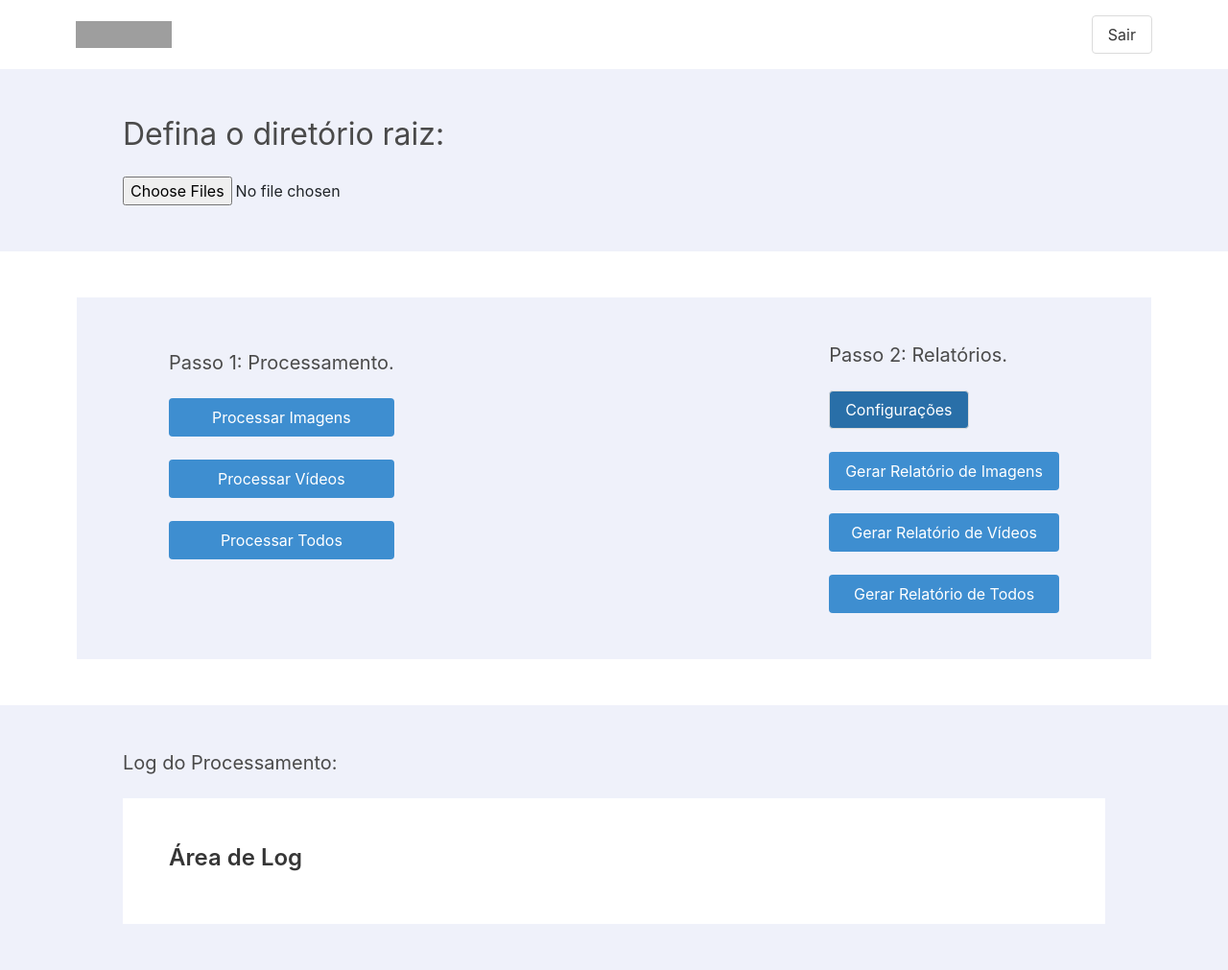
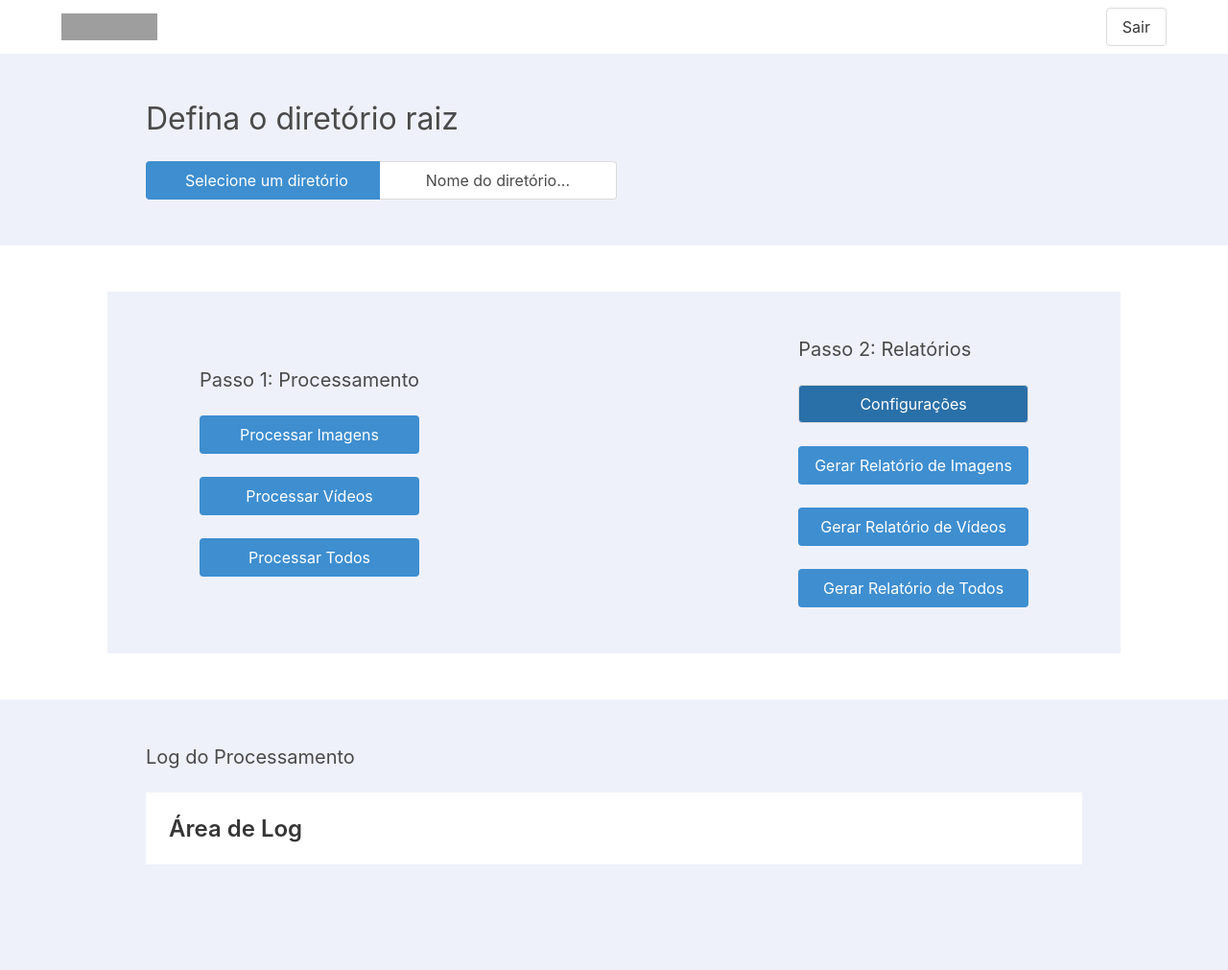
Before and after one commit to gabrimartinsj/app_flask, a Flask app: page / in a window 1280 px wide. Shown: the whole page at 96% size. After the commit the page ends 901 px from the top, so only its background shows below. Run offline with Flask 2, Linux system fonts and the light colour scheme; some libraries are stand-ins or nearby versions; grey boxes are pictures that could not be loaded.

Commit message:
Beta 1.3.2: Layout home atualizado #3. Beta 1.4: Tela para modal adicionada.

```diff
--- a/main.py
+++ b/main.py
@@ -2,29 +2,19 @@ from flask import Flask, request, render_template # Importa a biblioteca
 
 app = Flask(__name__) # Inicializa a aplicação
 
-@app.route('/') # Cria uma rota
+@app.route('/', methods=['GET', 'POST'])
+def main():
+    return render_template("index.html")
 
-def main():
-    resultado = None
-    media = None
-
-    primeira = request.args.get('primeira')
-    segunda = request.args.get('segunda')
-
-    if primeira and segunda:
-        primeira = float(primeira)
-        segunda = float(segunda)
-
-        media = (primeira + segunda) / 2
-
-        if media >= 7:
-            resultado = "Aprovado!"
-        elif media >= 4:
-            resultado = 'Recuperação.'
-        else:
-            resultado = "Reprovado."
-
-    return render_template('index.html', media = media, resultado = resultado)
+@app.route('/run', methods=['GET', 'POST'])
+def run():
+    if request.method == 'POST':
+        if request.form['pass_value'] == 'Test':
+            value ='Test just for fools and horses!'
+            return render_template_string('''{{ value }}<br>''')
+        elif request.form['pass_value'] == 'Test2':
+            value ='Test2'
+            return render_template_string('''{{ value }}<br>''')
 
 if __name__ == '__main__':
     app.run(debug=True) # Executa a aplicação
--- a/templates/index.html
+++ b/templates/index.html
@@ -7,7 +7,6 @@
         <title>MPMG - M08</title>
 
         <link rel="stylesheet" href="https://cdn.jsdelivr.net/npm/bulma@0.9.0/css/bulma.min.css">
-    <link rel="stylesheet" href="https://stackpath.bootstrapcdn.com/bootstrap/4.3.1/css/bootstrap.min.css" integrity="sha384-ggOyR0iXCbMQv3Xipma34MD+dH/1fQ784/j6cY/iJTQUOhcWr7x9JvoRxT2MZw1T" crossorigin="anonymous">
         <link rel="stylesheet" type="text/css" href="https://cdnjs.cloudflare.com/ajax/libs/jstree/3.2.1/themes/default/style.min.css">
     </head>
 
@@ -17,11 +16,6 @@
                 <div class="navbar-brand">
                     <a class="navbar-item" href="#">
                         <img src="https:///upload.wikimedia.org/wikipedia/commons/9/92/Logo_mpmg.png" alt="MPMG" width="100">
-                  </a>
-                  <a class="navbar-burger" role="button" aria-label="menu" aria-expanded="false">
-                      <span aria-hidden="true"></span>
-                      <span aria-hidden="true"></span>
-                      <span aria-hidden="true"></span>
                     </a>
                 </div>
 
@@ -39,64 +33,30 @@
 
         <section class="section has-background-link-light">
             <div class="container is-fluid">
-            <nav class="level">
+                <nav class="level pl-6 pr-6">
                     <div class="columns">
                         <div class="column ml-5">
-                        <h3 class="subtitle is-3">Defina o diretório raiz:</h3>
-                        <input id="input-folder" name="input-folder" type="file" class="file" data-show-preview="false" multiple webkitdirectory accept="image/*">
+                            <h3 class="subtitle is-3">Defina o diretório raiz</h3>
 
-                        <div id="errorBlock" class="help-block"></div>
-                        <script>
-                            $(document).on('ready', function() {
-                                $("#input-folder").fileinput({
-                                    browseLabel: 'Select Folder...',
-                                    previewFileIcon: '<i class="fa fa-file"></i>',
-                                    allowedPreviewTypes: null, // set to empty, null or false to disable preview for all types
-                                    previewFileIconSettings: {
-                                        'doc': '<i class="fa fa-file-word-o text-primary"></i>',
-                                        'xls': '<i class="fa fa-file-excel-o text-success"></i>',
-                                        'ppt': '<i class="fa fa-file-powerpoint-o text-danger"></i>',
-                                        'jpg': '<i class="fa fa-file-photo-o text-warning"></i>',
-                                        'pdf': '<i class="fa fa-file-pdf-o text-danger"></i>',
-                                        'zip': '<i class="fa fa-file-archive-o text-muted"></i>',
-                                        'htm': '<i class="fa fa-file-code-o text-info"></i>',
-                                        'txt': '<i class="fa fa-file-text-o text-info"></i>',
-                                        'mov': '<i class="fa fa-file-movie-o text-warning"></i>',
-                                        'mp3': '<i class="fa fa-file-audio-o text-warning"></i>',
-                                    },
+                            <div class="file is-info has-name">
+                                <label class="file-label">
+                                    <input class="file-input" type="file" name="resume" id="input-folder" name="input-folder" data-show-preview="false" multiple webkitdirectory accept="image/*">
 
-                                    previewFileExtSettings: {
-                                        'doc': function(ext) {
-                                            return ext.match(/(doc|docx)$/i);
-                                        },
-                                        'xls': function(ext) {
-                                            return ext.match(/(xls|xlsx)$/i);
-                                        },
-                                        'ppt': function(ext) {
-                                            return ext.match(/(ppt|pptx)$/i);
-                                        },
-                                        'jpg': function(ext) {
-                                            return ext.match(/(jp?g|png|gif|bmp)$/i);
-                                        },
-                                        'zip': function(ext) {
-                                            return ext.match(/(zip|rar|tar|gzip|gz|7z)$/i);
-                                        },
-                                        'htm': function(ext) {
-                                            return ext.match(/(php|js|css|htm|html)$/i);
-                                        },
-                                        'txt': function(ext) {
-                                            return ext.match(/(txt|ini|md)$/i);
-                                        },
-                                        'mov': function(ext) {
-                                            return ext.match(/(avi|mpg|mkv|mov|mp4|3gp|webm|wmv)$/i);
-                                        },
-                                        'mp3': function(ext) {
-                                            return ext.match(/(mp3|wav)$/i);
-                                        },
-                                    }
-                                });
-                            });
-                        </script>
+                                    <span class="file-cta">
+                                        <span class="file-icon">
+                                            <i class="fas fa-upload"></i>
+                                        </span>
+
+                                        <span class="file-label mr-4">
+                                            Selecione um diretório
+                                        </span>
+                                    </span>
+
+                                    <span class="file-name has-background-white pl-6 pr-6">
+                                        Nome do diretório...
+                                    </span>
+                                </label>
+                            </div>
                         </div>
                     </div>
                 </nav>
@@ -104,12 +64,12 @@
         </section>
 
         <section class="section has-background-white">
-      <div class="container is-fluid">
-         <nav class="level has-background-link-light pb-6 pr-6 pl-6">
+            <div class="container is-fullwidth">
+                <nav class="level has-background-link-light pb-6 pr-6 pl-6 ml-6 mr-6">
                     <div class="level-left">
                         <div class="collumns">
-                     <div class="collumn ml-5">
-                         <h5 class="subtitle is-5">Passo 1: Processamento.</h5>
+                            <div class="collumn mr-6 ml-6">
+                                <h5 class="subtitle is-5 pt-6">Passo 1: Processamento</h5>
 
                                 <div class="buttons">
                                     <button class="button is-info is-fullwidth">Processar Imagens</span></button>
@@ -128,11 +88,19 @@
 
                     <div class="level-right">
                         <div class="collumns">
-                      <div class="collumn mr-6">
-                          <h5 class="subtitle is-5 mt-6">Passo 2: Relatórios.</h5>
+                            <div class="collumn ml-6 mr-6">
+                                <h5 class="subtitle is-5 pt-6">Passo 2: Relatórios</h5>
 
-                          <div class="buttons mb-3">
-                              <button class="button has-background-info-dark has-text-white">Configurações</button>
+                                <div class="buttons">
+                                    <a data-toggle="modal" id="config-modal" class="button has-background-info-dark has-text-white is-fullwidth" value="btn_display_value" data-target="#config-modal" onclick="aPassValueFunction(this)">Configurações</a>
+
+                                    <script>
+                                        function aPassValueFunction(obj){
+                                            let valuefromID = obj.id;
+                                            $('#hidden_input').val(valuefromID);
+                                            $("#config-modal").modal("show");
+                                        }
+                                    </script>
                                 </div>
 
                                 <div class="buttons">
@@ -151,13 +119,13 @@
                     </div>
                 </nav>
             </div>
-
         </section>
 
         <section class="section has-background-link-light">
             <div class="container is-fluid">
-            <h5 class="subtitle is-5 ml-5">Log do Processamento:</h5>
-            <nav class="level">
+                <h5 class="subtitle is-5 pl-6 ml-5">Log do Processamento</h5>
+
+                <nav class="level pl-5 pr-5">
                     <main role="main" class="column ml-6 mr-6 pt-5 pb-5 pl-5 pr-5 box-deco has-background-white">
                         <article class="blog-post">
                             <h4 class="title is-4">Área de Log</h4>
```
Also changed, not shown: templates/modal.html (added, +73 -0 lines), templates/images/logo_mpmg.png (deleted). Lines whose indentation alone changed are shown as unchanged.
